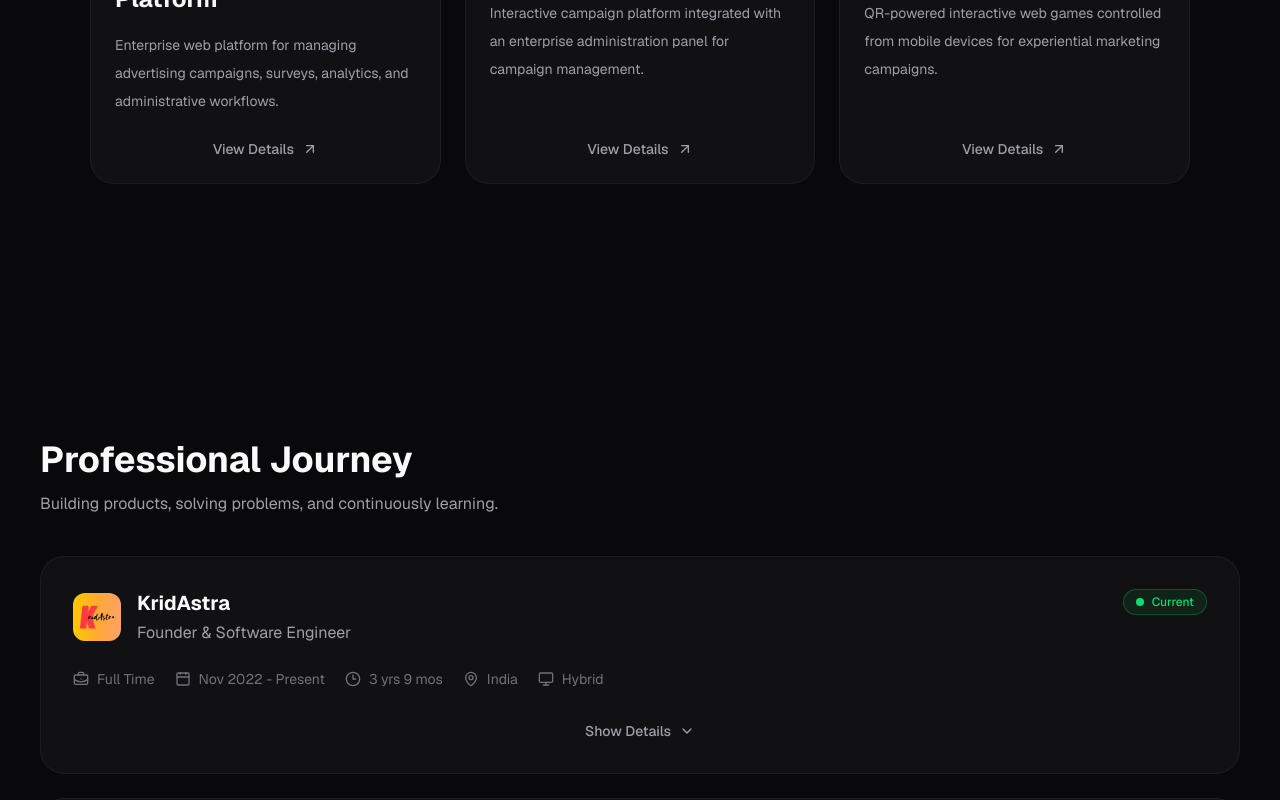
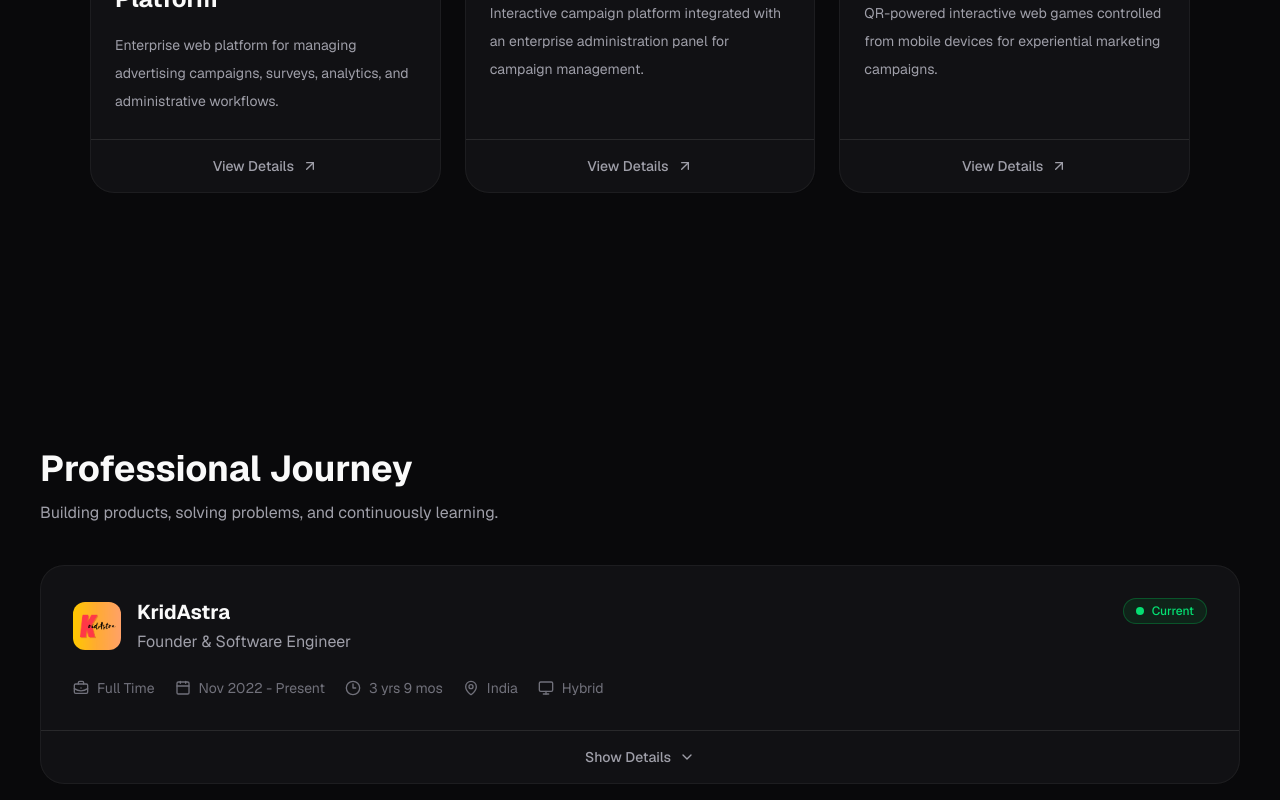
Before and after one commit to devsiddhartha31/devsiddhartha31.github.io, a Next.js app: page / in a window 1280 px wide. Shown: the part 2520-3320 px from the top of the page. Built offline with nearby package versions, Linux system fonts and the light colour scheme.

Commit message:
style(cards): improve interaction cues with footer dividers and hover cursor

```diff
--- a/components/experience/ExperienceCard.tsx
+++ b/components/experience/ExperienceCard.tsx
@@ -100,17 +100,20 @@ export default function ExperienceCard({
         border
         border-white/5
         bg-zinc-900/60
-        p-6 md:p-8
         backdrop-blur-xl
         transition-all
         duration-300
-        hover:-translate-y-1
+        hover:-translate-y-2
         hover:border-indigo-500/30
         hover:shadow-xl
         hover:shadow-indigo-500/10
+        cursor-pointer
       "
       onClick={() => setContentCollapsed(!isContentCollapsed)}
     >
+      {/* Content */}
+      <div className="p-6 md:p-8">
+
         {/* Header */}
         <div className="flex items-start justify-between">
 
@@ -224,7 +227,9 @@ export default function ExperienceCard({
 
         </div>
 
-      <div className="mt-8 text-center text-sm font-medium text-zinc-400 transition-colors hover:text-white">
+      </div>
+
+      <div className="border-t border-white/10 p-4 text-center text-sm font-medium text-zinc-400 transition-colors hover:text-white">
         <div className="flex items-center justify-center gap-2">
           <span>
             {isContentCollapsed ? "Show Details" : "Hide Details"}
--- a/components/projects/ProjectCard.tsx
+++ b/components/projects/ProjectCard.tsx
@@ -153,7 +153,7 @@ export default function ProjectCard({
 
       </div>
 
-      <div className="mb-6 text-center text-sm font-medium text-zinc-400 transition-colors hover:text-white">
+      <div className="border-t border-white/10 p-4 text-center text-sm font-medium text-zinc-400 transition-colors hover:text-white">
         <div className="flex items-center justify-center gap-2">
           <span>
             View Details
```
Lines whose indentation alone changed are shown as unchanged.
